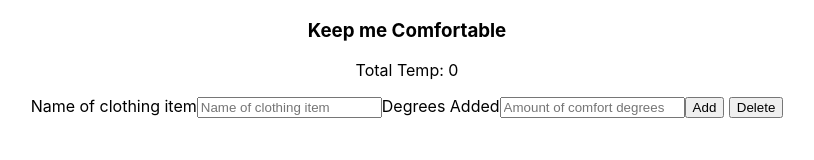
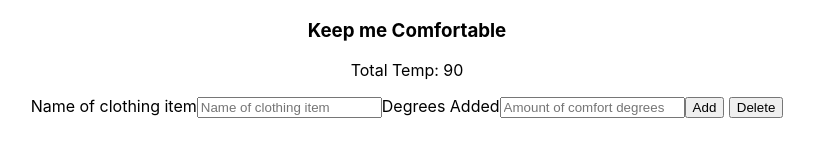
Before and after one commit to krogowsk531/under-the-weather, a React (Create React App) app: page /comfort in a window 1280 px wide. Shown: the top 160 px of the page, without its empty margins (233-1047 px from the left). Built offline with nearby package versions, Linux system fonts and the light colour scheme.

Commit message:
Sum of temp working

```diff
--- a/src/App/App.js
+++ b/src/App/App.js
@@ -5,7 +5,7 @@ import Weather from '../Weather/Weather.js'
 import SearchBar from '../SearchBar/SearchBar.js'
 import Comfort from '../Comfort/Comfort.js'
 import ComfortForm from '../ComfortForm/ComfortForm.js'
-import { Route } from 'react-router-dom'
+import { Route, Link } from 'react-router-dom'
 // import List from '../List/List.js'
 
 
@@ -46,8 +46,10 @@ class App extends Component {
           <Weather weatherForecast={this.state.weatherForecast}/>
           <button>Keep Me Comfortable!</button>
         </Route>
-        <Comfort />
-        <ComfortForm />
+        <Route exact path='/comfort'>
+          <Comfort />
+          <ComfortForm />
+        </Route>
       </div>
     )
   }
--- a/src/Comfort/Comfort.js
+++ b/src/Comfort/Comfort.js
@@ -1,11 +1,17 @@
 import React, { useState, useEffect } from 'react'
 
-const CLOTHING_ITEMS = localStorage.getItem('clothing')
-  ? JSON.parse(localStorage.getItem('clothing'))
-  : []
+const ALL_CLOTHING = [
+  { id: 1, item: 'Scarf', degrees: 20 },
+  { id: 2, item: 'Sweater', degrees: 30 },
+  { id: 3, item: 'Jacket', degrees: 40 }
+]
+
+// const CLOTHING_ITEMS = localStorage.getItem('clothing')
+//   ? JSON.parse(localStorage.getItem('clothing'))
+//   : []
 
 const Comfort = () => {
-  const [clothing, setClothing] = useState(CLOTHING_ITEMS)
+  const [clothing, setClothing] = useState(ALL_CLOTHING)
   const [temp, setTemp] = useState('')
   const [item, setItem] = useState('')
 
@@ -45,7 +51,7 @@ const Comfort = () => {
     <div>
       <p>Total Temp:{' '}
       {clothing.reduce((acc, curr) => {
-        return (acc += parseInt(curr.item))
+        return (acc += parseInt(curr.degrees))
       }, 0)}
       </p>
     </div>
```
